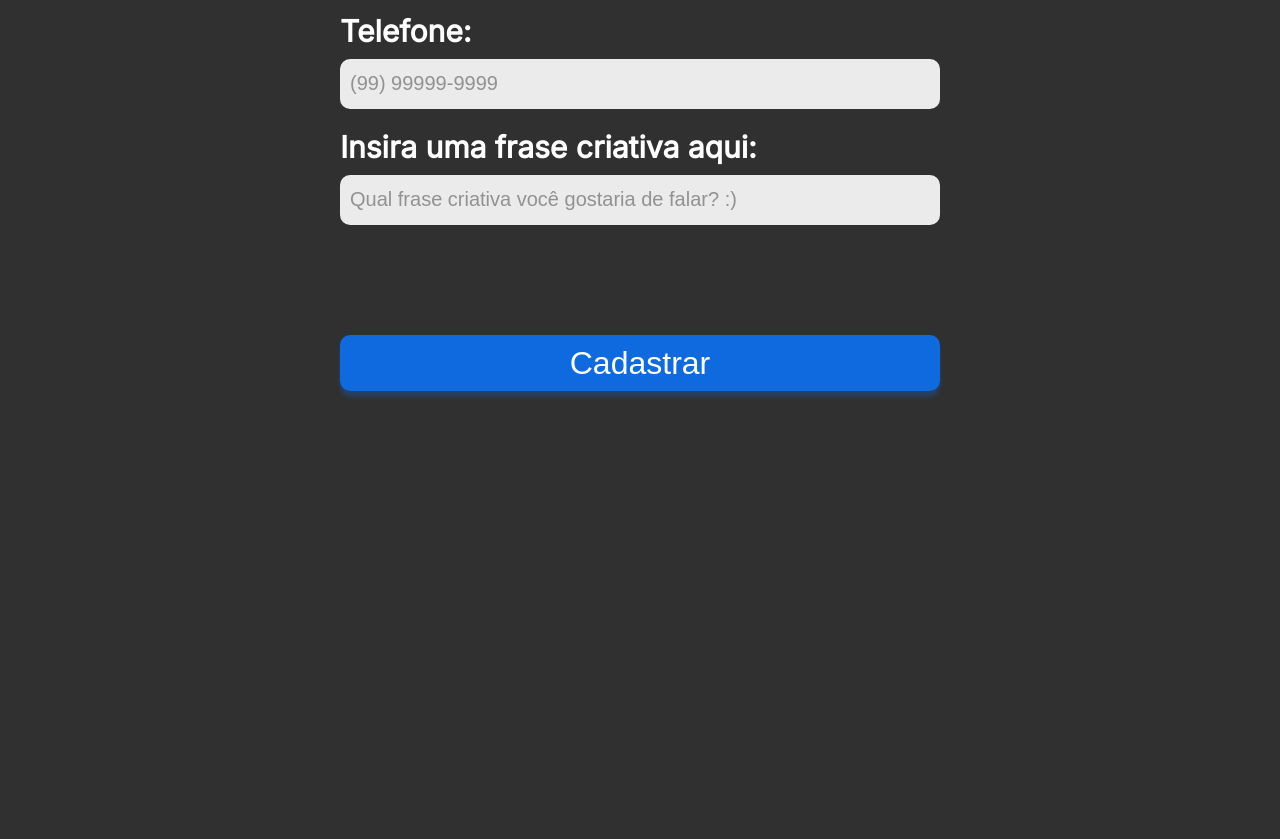
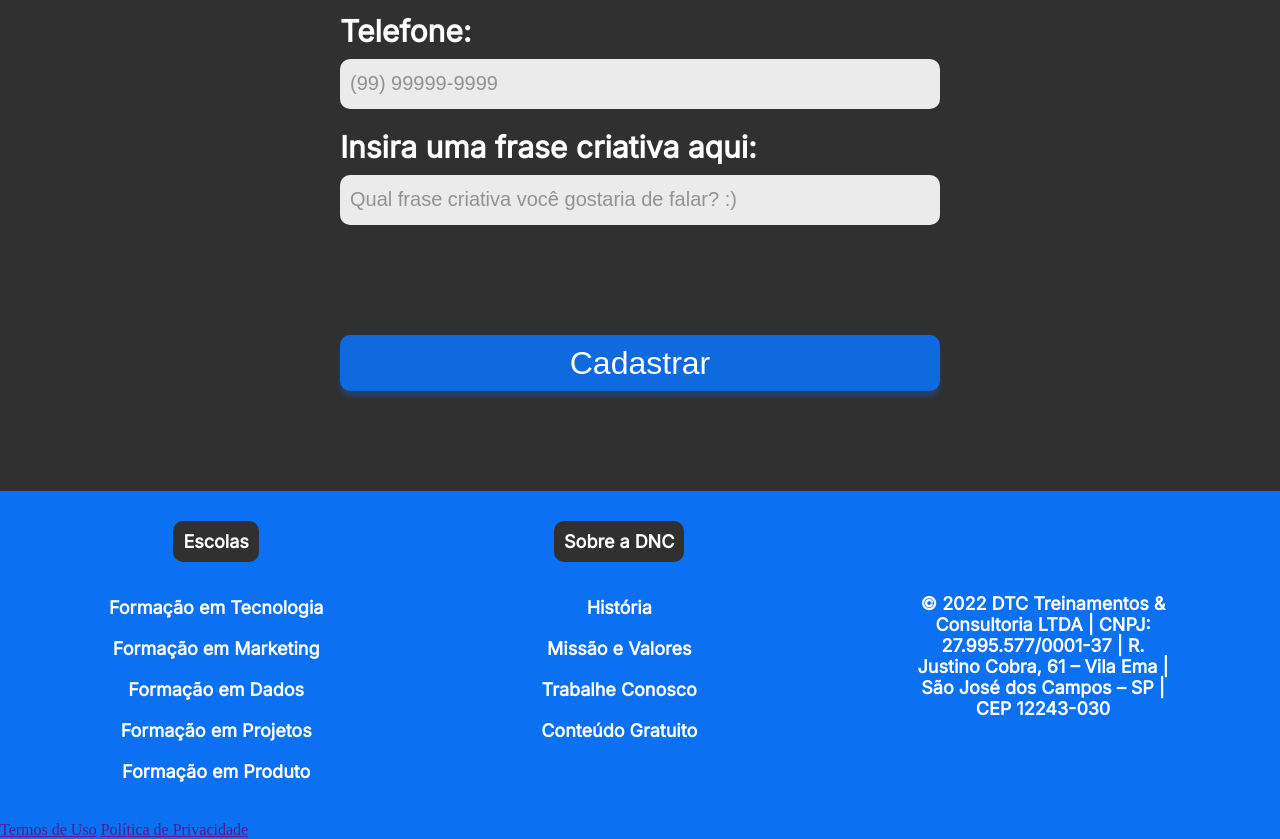
Before and after one commit to DanrleyLinhares/BootCamp-DNC, a plain HTML site: page index.html in a window 1280 px wide. Shown: the part 1166-2005 px from the top of the page. Before the commit the page ends 1657 px from the top, so only its background shows below. Drawn offline with Linux system fonts and the light colour scheme.

Commit message:
Atualizando footer

```diff
--- a/estilo.css
+++ b/estilo.css
@@ -167,3 +167,71 @@
         border-radius: 10px;
         cursor: pointer;
     }
+
+    /* Footer */
+
+    footer{
+        width: 100%;
+        background-color: var(--azul--dnc);
+    }
+
+    footer .linha1{
+        display: flex;
+        justify-content: space-around;
+        align-items: center;
+    }
+
+    footer ul{
+        list-style: none;
+        margin: 0px;
+        padding: 0px;
+    }
+
+    footer nav{
+        display: flex;
+        flex-direction: column;
+        align-items: center;
+
+        height: 330px;
+    }
+
+
+    footer h5{
+        text-align: center;
+        color: white;
+        font-weight: 800;
+        font-size: 18px;
+        font-family: var(--fonte-padrao);
+        background-color: var(--preto-dnc);
+        border-radius: 10px;
+        padding: 10px 10px 10px 10px;
+        margin-bottom: 15px;
+    }
+
+    footer ul li{
+        text-align: center;
+        color: white;
+        font-weight: 600;
+        font-size: 18px;
+        font-family: var(--fonte-padrao);
+
+        margin: 20px 0px 20px 0px;
+    }
+
+    footer ul li a{
+        color: white;
+        text-decoration: none;
+    }
+
+    footer ul li a:hover{
+        color: var(--cinza-hover);
+    }
+
+    footer .endereco{
+        font-weight: 600;
+        font-size: 18px;
+        font-family: var(--fonte-padrao);
+        color: white;
+        text-align: center;
+        width: 20%;
+    }
--- a/index.html
+++ b/index.html
@@ -76,5 +76,58 @@
 
     </section>
 
+    <footer>
+        <div class="linha1">
+            <nav>
+                <h5>Escolas</h5>
+                <ul>
+                    <li>
+                        <a href="">Formação em Tecnologia</a>
+                    </li>
+                    <li>
+                        <a href="">Formação em Marketing</a>
+                    </li>
+                    <li>
+                        <a href="">Formação em Dados</a>
+                    </li>
+                    <li>
+                        <a href="">Formação em Projetos</a>
+                    </li>
+                    <li>
+                        <a href="">Formação em Produto</a>
+                    </li>
+                </ul>
+
+            </nav>
+            <nav>
+                <h5>Sobre a DNC</h5>
+                <ul>
+                    <li>
+                        <a href="">História</a>
+                    </li>
+                    <li>
+                        <a href="">Missão e Valores</a>
+                    </li>
+                    <li>
+                        <a href="">Trabalhe Conosco</a>
+                    </li>
+                    <li>
+                        <a href="">Conteúdo Gratuito</a>
+                    </li>
+                </ul>
+
+            </nav>
+
+            <div class="endereco">
+                © 2022 DTC Treinamentos & Consultoria LTDA | CNPJ: 27.995.577/0001-37 | R. Justino Cobra, 61 – Vila Ema | São José dos Campos – SP | CEP 12243-030
+            </div>
+        </div>
+        <div class="linha2">
+            <a href="">Termos de Uso</a>
+            <a href="">Política de Privacidade</a>
+
+        </div>
+    </footer>
+
 </body>
 </html>
```
